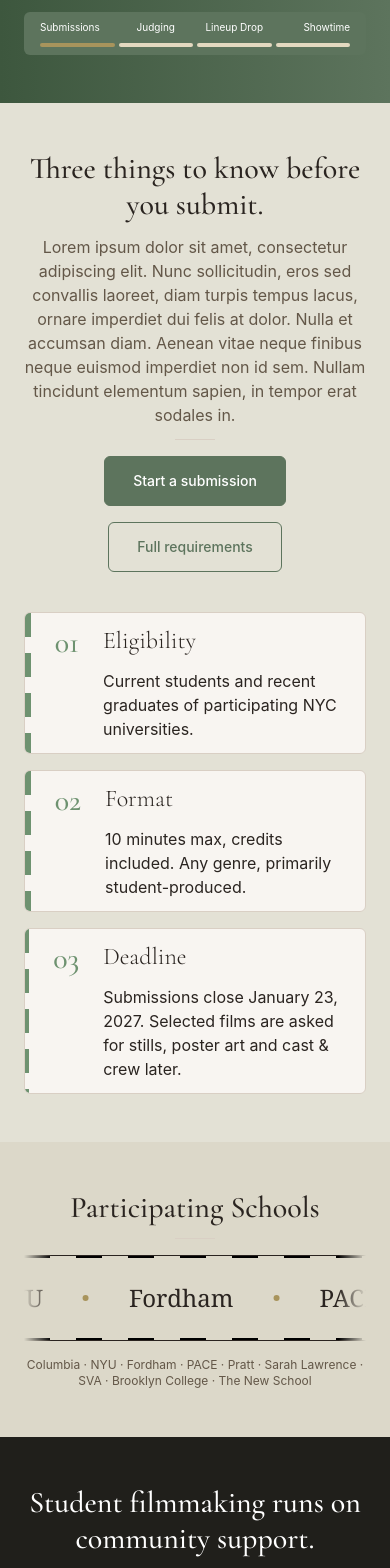
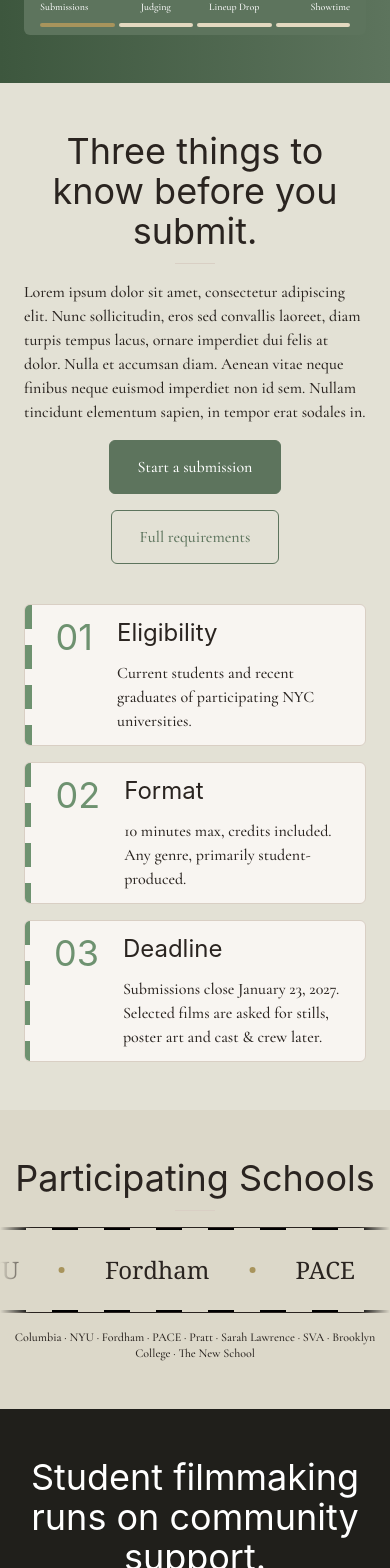
Before and after one commit to Kique9598/liberty_film_festival, a React (Vite) app: page / in a window 390 px wide. Shown: the part 672-2240 px from the top of the page. Built offline with nearby package versions, Linux system fonts and the light colour scheme.

Commit message:
minor style changes to many components and aadjustments to index.css

```diff
--- a/src/components/Button.tsx
+++ b/src/components/Button.tsx
@@ -16,7 +16,9 @@ const Button = ({
   ghost = false,
   variant = "default",
 }: ButtonProps) => {
-  const classes = `flex w-fit items-center gap-2 rounded-md border ${variant === "gold" ? "border-[#A8945C]" : "border-[#5D745D]"} ${ghost ? "text-[#5D745D]" : variant === "gold" ? "bg-[#A8945C] text-[#2A2420]" : "bg-[#5D745D] hover:bg-[#677E67] hover:border-[#677E67] text-white"} px-7 py-3.5 text-sm font-medium  transition-all hover:-translate-y-1 duration-200   hover:shadow-md`;
+  // const classes = `flex w-fit items-center gap-2 rounded-md border ${variant === "gold" ? "border-[#A8945C]" : "border-[#5D745D]"} ${ghost ? "text-[#5D745D]" : variant === "gold" ? "bg-[#A8945C] text-[#2A2420]" : "bg-[#5D745D] hover:bg-[#677E67] hover:border-[#677E67] text-white"} px-7 py-3.5 text-sm font-medium  transition-all hover:-translate-y-1 duration-200   hover:shadow-md`;
+
+  const classes = `button ${variant === "gold" ? "gold-button" : ""} ${ghost ? "ghost-button" : ""}`;
 
   return to ? (
     <RouterNavLink to={to} className={`${classes} group`}>
--- a/src/components/Card.tsx
+++ b/src/components/Card.tsx
@@ -12,7 +12,7 @@ const Card = ({ title, body, id, className }: CardProps) => {
     >
       <div className="v-sprockets" />
       <div className="flex gap-6 py-3 px-6">
-        <h2 className="text-[#6E9270]">{id}</h2>
+        <h2 className="header-green">{id}</h2>
         <div className="flex flex-col gap-3">
           <h4>{title}</h4>
           <p>{body}</p>
--- a/src/components/Footer.tsx
+++ b/src/components/Footer.tsx
@@ -24,7 +24,7 @@ const Footer = () => {
           </div>
 
           <div>
-            <span className={sectionLabelClass}>Festival</span>
+            <h5>Festival</h5>
             <nav className="flex flex-col gap-2">
               <Link to="/about" className={footerLinkClass}>
                 About
@@ -39,7 +39,7 @@ const Footer = () => {
           </div>
 
           <div>
-            <span className={sectionLabelClass}>Contact</span>
+            <h5>Contact</h5>
             <div className="flex flex-col gap-2">
               <a href={`mailto:${CONTACT_EMAIL}`} className={footerLinkClass}>
                 {CONTACT_EMAIL}
--- a/src/components/Icon.tsx
+++ b/src/components/Icon.tsx
@@ -3,8 +3,8 @@ import { IconContext } from "react-icons/lib";
 import { LuExternalLink } from "react-icons/lu";
 
 type IconProps = {
-    size?: string;
-}
+  size?: string;
+};
 
 const Icon = ({ size = "24" }: IconProps) => {
   return (
--- a/src/components/PageHero.tsx
+++ b/src/components/PageHero.tsx
@@ -17,9 +17,7 @@ const PageHero = ({ title, children, actions, content }: PageHeroProps) => {
           <div className="flex flex-wrap gap-3 sm:gap-4">{actions}</div>
         )}
       </div>
-      <div className="w-full lg:w-2/5">
-        {content}
-      </div>
+      <div className="w-full lg:w-2/5">{content}</div>
     </div>
   );
 };
--- a/src/components/Section.tsx
+++ b/src/components/Section.tsx
@@ -4,6 +4,8 @@ type SectionProps = {
   variant?: "default" | "hero" | "banner" | "full";
   row?: boolean;
   scrollMargin?: boolean;
+  id?: string;
+  dark?: boolean;
 };
 
 const containerVariants = {
@@ -19,11 +21,16 @@ const Section = ({
   variant = "default",
   row = false,
   scrollMargin = false,
+  id,
+  dark,
 }: SectionProps) => {
   const scrollClass = scrollMargin ? "scroll-mt-24" : "";
 
   return (
-    <section className={`w-full ${scrollClass} ${className}`}>
+    <section
+      id={id}
+      className={`w-full ${scrollClass} ${className} ${dark ? "section-dark" : ""}`}
+    >
       <div
         className={`mx-auto flex flex-col ${containerVariants[variant]} ${row ? "gap-10 lg:flex-row" : "gap-4"}`}
       >
--- a/src/components/SectionHeader.tsx
+++ b/src/components/SectionHeader.tsx
@@ -2,7 +2,6 @@ type SectionHeaderProps = {
   title: string;
   description?: string;
   centered?: boolean;
-  dark?: boolean;
   showDivider?: boolean;
 };
 
@@ -10,18 +9,15 @@ const SectionHeader = ({
   title,
   description,
   centered = false,
-  dark = false,
   showDivider = true,
 }: SectionHeaderProps) => {
   const align = centered ? "" : "sm:items-start sm:text-left";
 
   return (
     <div className={`flex flex-col gap-3 items-center text-center ${align}`}>
-      <h2 className={`${dark ? "text-white" : ""}`}>{title}</h2>
+      <h2>{title}</h2>
       {description && (
-        <p
-          className={`${dark ? "text-[#D4C9B0]" : "text-muted"} ${centered ? "max-w-md" : ""}`}
-        >
+        <p className={`sub-header ${centered ? "max-w-md" : ""}`}>
           {description}
         </p>
       )}
--- a/src/index.css
+++ b/src/index.css
@@ -107,26 +107,133 @@
   --color-brand-hover: #a5bca6;
   --color-ink: var(--color-black-50);
   --color-surface: var(--color-parch-50);
+
+  /* ---------- THIS MY SHIT ---------- */
+  /* colors */
+  --clr-transparent: transparent;
+  --clr-ink: #2a2420;
+  --clr-ink-2: #635748;
+  --clr-ink-3: #d4c9b0;
+  --clr-white: #fff;
+  --clr-brown: #201f1b;
+  --clr-green-600: #6e9270;
+  --clr-green-700: #5d745d;
+  --clr-gold-500: #a8945c;
+  --clr-gold-600: #8a7a60;
+  --clr-parch-50: #e3e1d5;
+  --clr-parch-300: #f8f5f1;
+  --clr-parch-400: #d9cfc4;
+
+  /* semantics */
+  --clr-text-primary: var(--clr-ink);
+  --clr-text-secondary: var(--clr-ink-2);
+  --clr-text-tertiary: var(--clr-ink-3);
+  --clr-text-light: var(--clr-white);
+  --clr-green: var(--clr-green-700);
+  --clr-soft-green: var(--clr-green-600);
+  --clr-soft-gold: var(--clr-gold-500);
+  --clr-gold: var(--clr-gold-600);
+  --clr-bg: var(--clr-parch-50);
+  --clr-bg-raised: var(--clr-parch-300);
+  --clr-background: var(--clr-brown);
+  --clr-border: var(--clr-parch-400);
+
+  /* components */
+  --clr-page: var(--clr-bg);
+  --clr-card: var(--clr-bg-raised);
+  --clr-section-dark: var(--clr-background);
+  --clr-header: var(--clr-text-primary);
+  --clr-header-dark: var(--clr-text-light);
+  --clr-header-green: var(--clr-soft-green);
+  --clr-header-gold: var(--clr-gold);
+  --clr-p: var(--clr-text-primary);
+  --clr-p-dark: var(--clr-text-light);
+  --clr-sub_header: var(--clr-text-secondary);
+  --clr-sub_header-dark: var(--clr-text-tertiary);
+  --clr-accent: var(--clr-text-tertiary);
+  --clr-btn: var(--clr-green);
+  --clr-btn-text: var(--clr-white);
+  --clr-btn-gold: var(--clr-soft-gold);
 }
 
 body {
-  @apply bg-[#E3E1D5] text-ink antialiased;
+  color: var(--clr-p);
+  background: var(--clr-page);
+  @apply antialiased font-cormorant font-medium;
 }
 
 h1 {
-  @apply font-cormorant text-4xl font-light sm:text-5xl lg:text-6xl;
+  color: var(--clr-header);
+  @apply text-4xl sm:text-5xl lg:text-6xl font-normal;
 }
 
 h2 {
-  @apply font-cormorant text-3xl font-medium sm:text-4xl;
+  color: var(--clr-header);
+  @apply text-4xl sm:text-4xl font-normal;
 }
 
 h3 {
-  @apply font-cormorant text-2xl font-medium text-ink;
+  color: var(--clr-header);
+  @apply text-3xl font-normal;
 }
 
 h4 {
-  @apply font-cormorant text-2xl font-light sm:text-3xl;
+  color: var(--clr-header);
+  @apply text-2xl sm:text-3xl font-normal;
+}
+
+h5 {
+  color: var(--clr-header-gold);
+  @apply uppercase text-xs font-bold;
+}
+
+p {
+  color: var(--clr-p);
+}
+
+p.sub-header {
+  color: var(--clr-sub_header);
+  @apply font-normal;
+}
+
+p.accent {
+  color: var(--clr-accent);
+}
+
+.section-dark {
+  background: var(--clr-section-dark);
+  --clr-header: var(--clr-header-dark);
+  --clr-sub_header: var(--clr-sub_header-dark);
+  --clr-p: var(--clr-p-dark);
+}
+
+h1,
+h2,
+h3,
+h4,
+h5,
+p.sub-header {
+  @apply font-sans;
+  &.header-green {
+    --clr-header: var(--clr-header-green);
+  }
+}
+
+.button {
+  color: var(--clr-btn-text);
+  background-color: var(--clr-btn);
+  border: 1px solid var(--clr-btn);
+  @apply flex w-fit items-center gap-2 rounded-md px-7 py-3.5 transition-all hover:-translate-y-1 duration-200 hover:shadow-md cursor-pointer font-medium;
+}
+
+.gold-button {
+  --clr-btn: var(--clr-btn-gold);
+  --clr-btn-text: var(--clr-ink);
+}
+
+.ghost-button {
+  --clr-btn-text: var(--clr-btn);
+  background-color: transparent !important;
 }
 
 @layer components {
--- a/src/pages/About.tsx
+++ b/src/pages/About.tsx
@@ -22,9 +22,9 @@ const About = () => {
           }
         >
           <p className="mb-0">
-            Liberty Film Festival is a 2027 intercollegiate film festival uniting
-            New York City's top universities — Columbia, NYU, Fordham, Pratt,
-            Pace, SVA, Brooklyn College, and more — to celebrate the next
+            Liberty Film Festival is a 2027 intercollegiate film festival
+            uniting New York City's top universities — Columbia, NYU, Fordham,
+            Pratt, Pace, SVA, Brooklyn College, and more — to celebrate the next
             generation of filmmakers.
           </p>
         </PageHero>
@@ -71,7 +71,7 @@ const About = () => {
         </div>
       </Section>
 
-      <Section variant="alt">
+      <Section>
         <SponsorsSection />
       </Section>
 
@@ -94,7 +94,8 @@ const About = () => {
         </div>
       </Section>
 
-      <Section>
+      <Section className="bg-[#DCD8C9]">
+        <SectionHeader title={"Participating Schools"} centered />
         <ParticipatingSchools />
       </Section>
     </>
--- a/src/pages/Home.tsx
+++ b/src/pages/Home.tsx
@@ -5,7 +5,7 @@ import ParticipatingSchools from "../components/ParticipatingSchools";
 import Button from "../components/Button";
 import VideoPlayer from "../components/VideoPlayer";
 import backdrop from "../assets/backdrop.png";
-import { PROMO_VIDEO_ID } from "../constants/links";
+import { PROMO_VIDEO_ID, DONATE_LINK } from "../constants/links";
 import SectionHeader from "../components/SectionHeader";
 import Card from "../components/Card";
 import ButtonContainer from "../components/ButtonContainer";
@@ -22,12 +22,14 @@ const Home = () => {
       <Timeline />
       <Section row>
         <div className="flex flex-col flex-1 gap-4">
-          <SectionHeader
-            title={"Three things to know before you submit."}
-            description={
-              "Lorem ipsum dolor sit amet, consectetur adipiscing elit. Nunc sollicitudin, eros sed convallis laoreet, diam turpis tempus lacus, ornare imperdiet dui felis at dolor. Nulla et accumsan diam. Aenean vitae neque finibus neque euismod imperdiet non id sem. Nullam tincidunt elementum sapien, in tempor erat sodales in."
-            }
-          />
+          <SectionHeader title={"Three things to know before you submit."} />
+          <p>
+            Lorem ipsum dolor sit amet, consectetur adipiscing elit. Nunc
+            sollicitudin, eros sed convallis laoreet, diam turpis tempus lacus,
+            ornare imperdiet dui felis at dolor. Nulla et accumsan diam. Aenean
+            vitae neque finibus neque euismod imperdiet non id sem. Nullam
+            tincidunt elementum sapien, in tempor erat sodales in.
+          </p>
           <ButtonContainer>
             <Button to={"/submit"} label="Start a submission" />
             <Button to={"/submit"} label="Full requirements" ghost />
@@ -54,20 +56,19 @@ const Home = () => {
           />
         </div>
       </Section>
-      <Section className="bg-[#DCD8C9]">
+      <Section variant="full" className="bg-[#DCD8C9]">
         <SectionHeader title={"Participating Schools"} centered />
         <ParticipatingSchools />
       </Section>
-      <Section row variant="banner" className={"bg-[#201F1B]"}>
+      <Section row variant="banner" dark>
         <div className="flex flex-col gap-4">
           <SectionHeader
-            dark
             title="Student filmmaking runs on community support."
             description="Liberty is entirely student-run and independently funded. Every dollar goes toward a real venue, a real audience, and real industry access for young filmmakers."
           />
           <ButtonContainer>
             <Button
-              to={"/donate"}
+              link={DONATE_LINK}
               label="Support the festival"
               variant="gold"
             />
```
Also changed, not shown: src/pages/Donate.tsx (+8 -9 lines), src/pages/Submit.tsx (+7 -11 lines).
